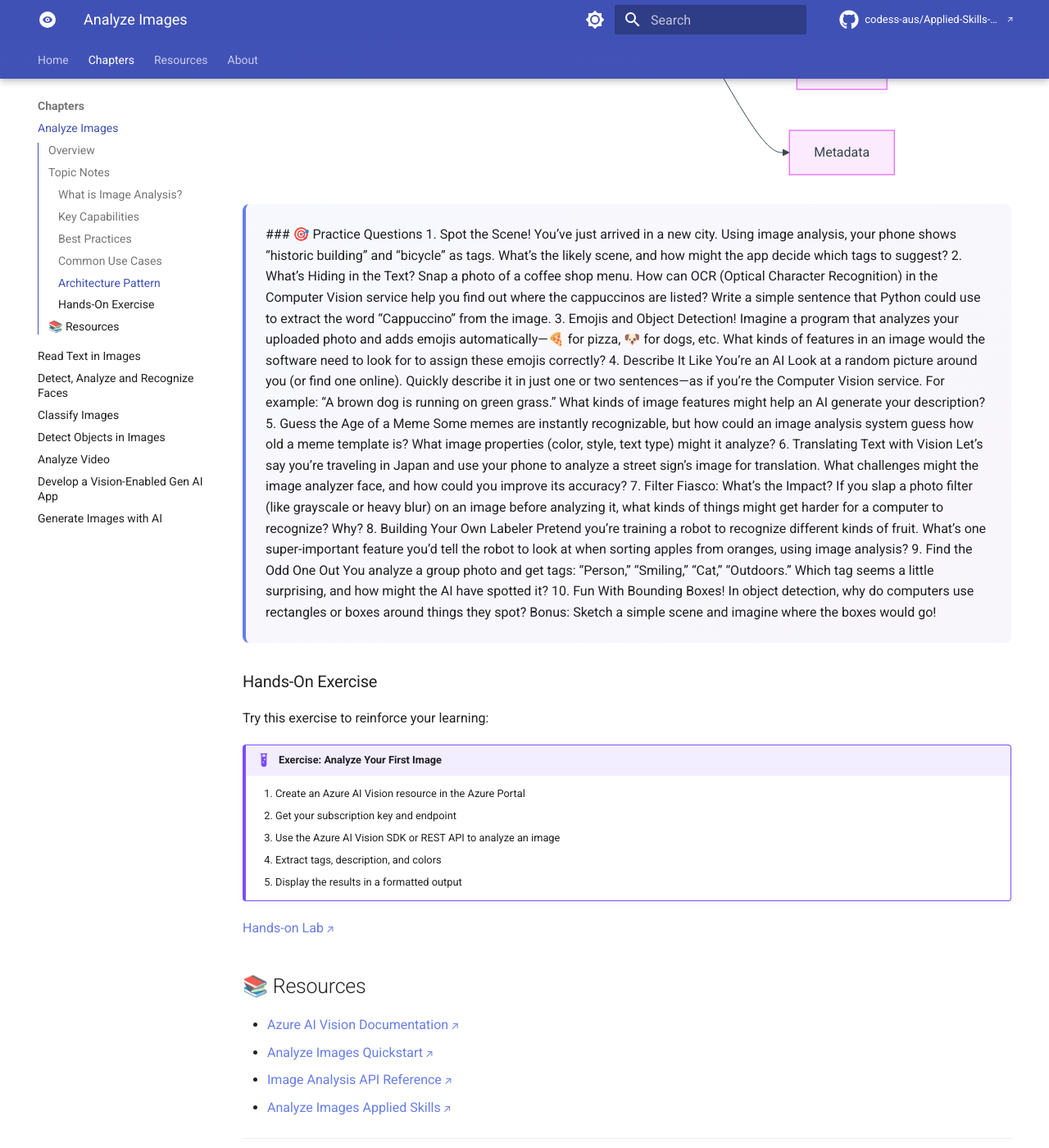
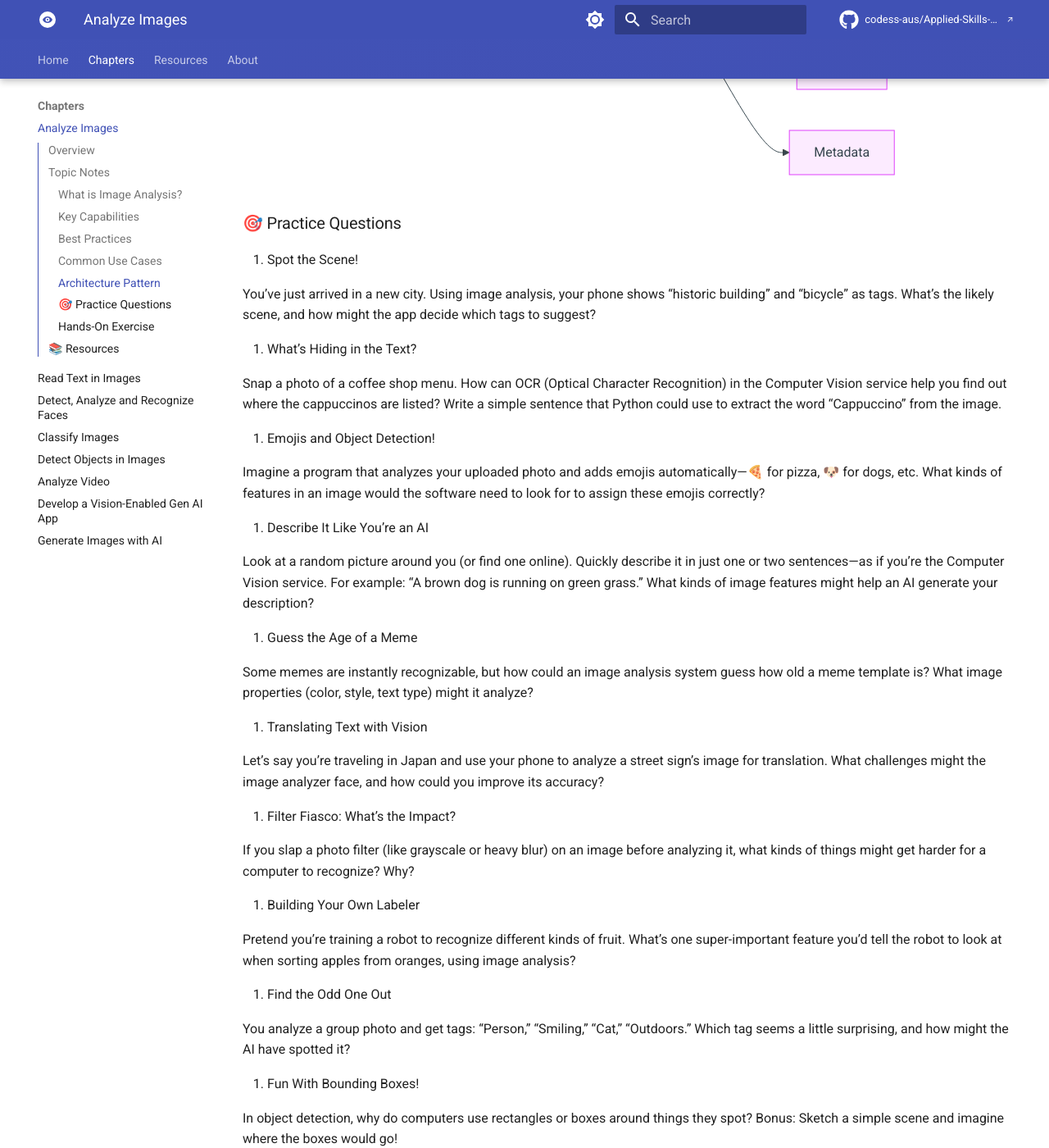
Before and after one commit to codess-aus/Applied-Skills-Computer-Vision, an MkDocs documentation site: the page built from docs/chapters/analyze-images.md, in a window 1280 px wide and 1400 px high, scrolled down 4021 px. Shown: the whole window at 82% size. Built offline with MkDocs 1.6.1 and Material for MkDocs 9.7.7, drawn with Linux system fonts in a browser that asks for light colours; comment, search, counter and statistics services are not loaded.

Commit message:
Remove unnecessary div elements from analyze-images.md and add link to Read Text in Images Applied Skills module in read-text-in-images.md

````diff
--- a/docs/chapters/analyze-images.md
+++ b/docs/chapters/analyze-images.md
@@ -127,8 +127,6 @@ graph LR
     style C fill:#764ba2
 ```
 
-<div class="practice-questions">
-
 ### 🎯 Practice Questions
 
 1. Spot the Scene!
@@ -171,8 +169,6 @@ You analyze a group photo and get tags: “Person,” “Smiling,” “Cat,”
 
 In object detection, why do computers use rectangles or boxes around things they spot? Bonus: Sketch a simple scene and imagine where the boxes would go!
 
-</div>
-
 ### Hands-On Exercise
 
 Try this exercise to reinforce your learning:
````
Also changed, not shown: docs/chapters/read-text-in-images.md (+1 -0 lines).
